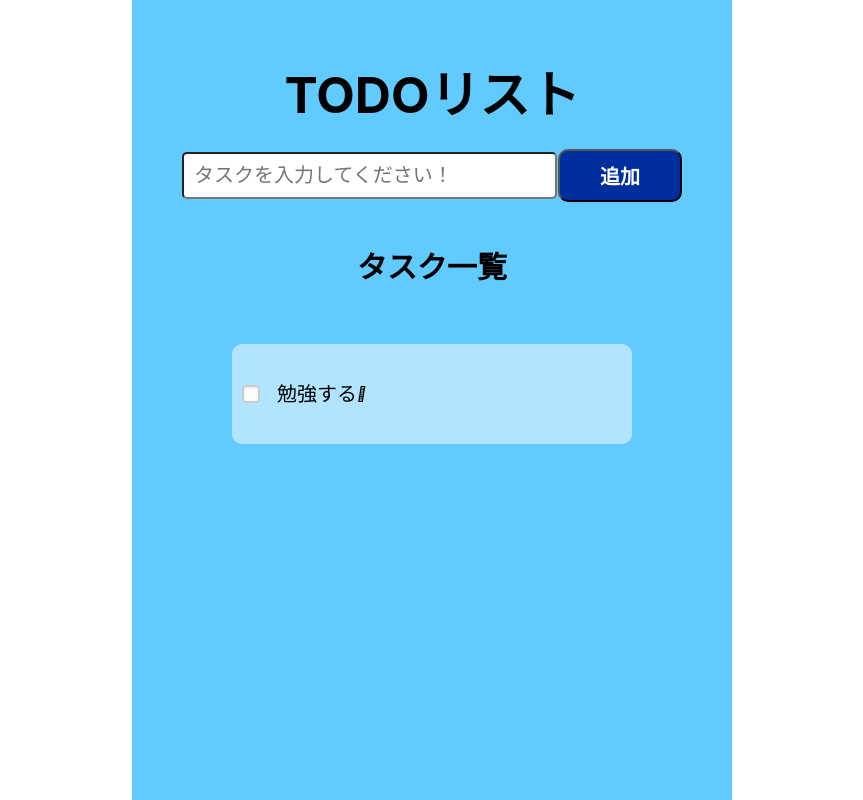
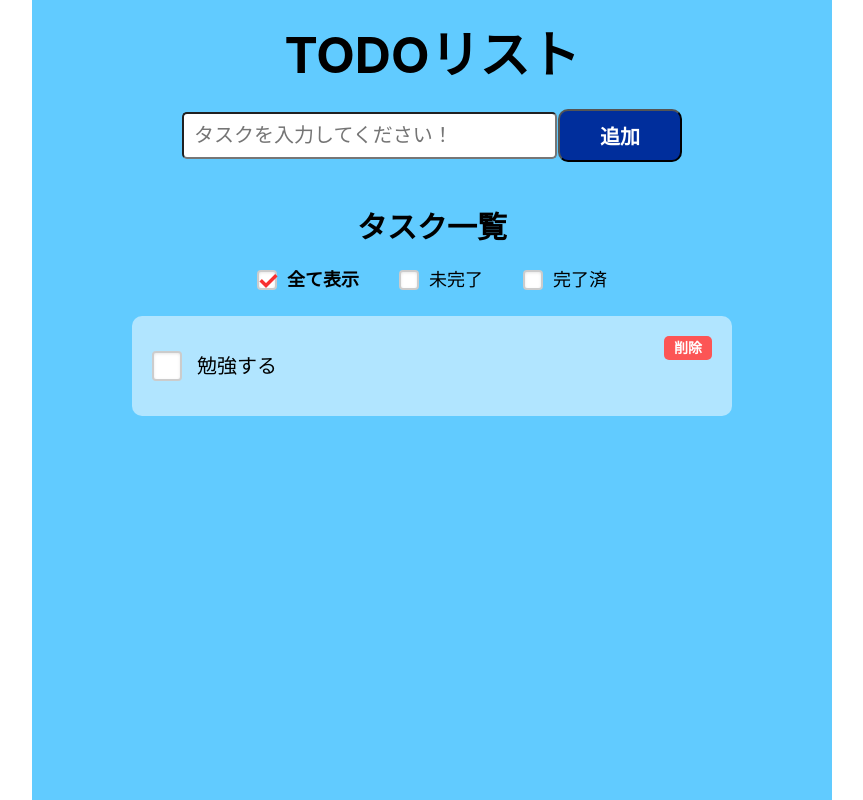
Before and after one commit to tsuchiya-kai/jsTodoList, a website: page index/sample.html in a window 1280 px wide. Shown: the top 800 px of the page, without its empty margins (208-1071 px from the left). Drawn offline with Linux system fonts and the light colour scheme.

Commit message:
作業開始前に一応

```diff
--- a/index/sample.html
+++ b/index/sample.html
@@ -10,7 +10,7 @@
 </head>
 <body>
 
-<div class="center-container _bg-blue">
+<div class="todolist-wrap _center-content _bg-blue">
 
   <div class="todo-list">
     <h1 class="title">TODOリスト</h1>
@@ -26,7 +26,28 @@
     </form>
 
     <h2 class="subtitle">タスク一覧</h2>
-    <div class="center-container task-area">
+
+    <div class="task-area">
+
+      <form class="task-filter _mb-2">
+        <div class="wrap _center-content">
+          <label class="label">
+            <input class="input" type="radio" name="todos" value="all-todos" onchange="clickedRadioBtn()" checked>
+            <span class="text">全て表示</span>
+          </label>
+
+          <label class="label">
+            <input class="input" type="radio" name="todos" value="Incomplete" onchange="clickedRadioBtn()">
+            <span class="text">未完了</span>
+          </label>
+
+          <label class="label">
+            <input class="input" type="radio" name="todos" value="Complete" onchange="clickedRadioBtn()">
+            <span class="text">完了済</span>
+          </label>
+        </div>
+      </form>
+
       <div class="task-card">
 
         <div class="checkbox">
@@ -36,14 +57,13 @@
 
         <div class="title">勉強する</div>
 
-        <i class="delete"></i>
-
+        <a href="#" class="delete">削除</a>
 
       </div>
     </div>
 
   </div>
-  </div>
+</div>
 
 
 
--- a/sass/components/add-task.scss
+++ b/sass/components/_add-task.scss
@@ -2,7 +2,10 @@
   width: 100%;
 
   >.inputwrap  {
+    max-width: 50rem;
     height: 7rem;
+    margin-right: auto;
+    margin-left: auto;
     display: flex;
     justify-content: space-between;
     align-items: center;
@@ -11,7 +14,7 @@
       flex: 0 0 75%;
 
       @include respond(phone) {
-        flex: 0 0 65%;
+        flex: 0 0 75%;
       }
 
     }
@@ -20,9 +23,8 @@
       flex: 0 0 15%;
 
       @include respond(phone) {
-        flex: 0 0 10%;
+        flex: 0 0 20%;
       }
-
     }
   }
 }
--- a/sass/components/app-btn.scss
+++ b/sass/components/_app-btn.scss
@@ -7,4 +7,8 @@
   color: #fff;
   background-color: #002e9c;
   cursor: pointer;
+
+  @include respond(phone) {
+    padding: 1rem 2.5rem;
+  }
 }
--- /dev/null
+++ b/sass/components/_task-area.scss
@@ -0,0 +1,12 @@
+.task-area {
+  padding-top: 1rem;
+  padding-bottom: 5rem;
+  padding-right: 5rem;
+  padding-left: 5rem;
+
+  @include respond(phone) {
+    padding-bottom: 2rem;
+    padding-right: 1rem;
+    padding-left: 1rem;
+  }
+}
--- /dev/null
+++ b/sass/components/_task-card.scss
@@ -0,0 +1,85 @@
+.task-card {
+  display: flex;
+  background-color: #b1e5ff;
+  min-height: 10rem;
+  padding-top: 2rem;
+  padding-bottom: 2rem;
+  padding-right: 7rem;
+  padding-left: 2rem;
+  align-items: center;
+  border-radius: 10px;
+  position: relative;
+
+  > .checkbox {
+    text-align: center;
+
+    > .input {
+      display: none;
+
+      &:checked + :after {
+        content: '済';
+        position: absolute;
+        top: -.8rem;
+        left: -.1rem;
+        font-size: 2.5rem;
+        font-weight: bold;
+        line-height: 1.1;
+        color: #fc7ea4;
+        border: 2px solid #fc7ea4;
+        border-radius: 100px;
+        width: 3.2rem;
+        height: 3.2rem;
+
+      }
+    }
+
+    > label {
+      position: relative;
+      padding-left: 3rem;
+      cursor: pointer;
+      user-select: none;
+
+      &::before {
+        content: '';
+        position: absolute;
+        right: 0;
+        left: 0;
+        top: 0;
+        bottom: 0;
+        margin: auto;
+        width: 3rem;
+        height: 3rem;
+        border: 2px solid #ccc;
+        background-color: #fff;
+        border-radius: 4px;
+        box-shadow: inset 0 1px 3px rgba(0,0,0,.1);
+      }
+    }
+  }
+
+  >.title {
+    font-size: 2rem;
+    margin-left: 1.5rem;
+  }
+
+  >.delete  {
+    color: #fff;
+    background-color: #fc5555;
+    text-decoration: none;
+    line-height: 1;
+    font-weight: bold;
+    padding-top: .5rem;
+    padding-bottom: .5rem;
+    padding-right: 1rem;
+    padding-left: 1rem;
+    border-radius: 5px;
+    transition: .3s;
+    position: absolute;
+    top: 2rem;
+    right: 2rem;
+
+    &:hover {
+      background-color: #f83030;
+    }
+  }
+}
--- /dev/null
+++ b/sass/components/_task-filter.scss
@@ -0,0 +1,59 @@
+.task-filter {
+
+  >.wrap {
+    font-size: 1.8rem;
+    max-width: 45rem;
+    padding-right: 5rem;
+    padding-left: 5rem;
+    display: flex;
+    justify-content: space-between;
+
+    >.label {
+      position: relative;
+      display: flex;
+      align-items: center;
+
+      &::before {
+        content: '';
+        position: absolute;
+        left: 0;
+        top: 0;
+        bottom: 0;
+        margin: auto;
+        width: 2rem;
+        height: 2rem;
+        border: 2px solid #ccc;
+        background-color: #fff;
+        border-radius: 4px;
+        box-shadow: inset 0 1px 3px rgba(0,0,0,.1);
+      }
+
+      >.text {
+        padding-left: 3rem;
+      }
+
+      >.input {
+        display: none;
+
+        &:checked + .text {
+          font-weight: bold;
+        }
+
+        &:checked + :after {
+          content: '\2713\0020';
+          position: absolute;
+          top: 0;
+          bottom: 0;
+          left: 0;
+          margin: auto;
+          width: 2rem;
+          height: 2rem;
+          font-size: 2.5rem;
+          font-weight: bold;
+          line-height: 0.8;
+          color: #f83030;
+        }
+      }
+    }
+  }
+}
--- a/sass/components/todo-list.scss
+++ b/sass/components/_todo-list.scss
@@ -3,11 +3,14 @@
   >.title {
     font-size: 5rem;
     text-align: center;
+
+    @include respond(phone) {
+      font-size: 4rem;
+    }
   }
 
   >.subtitle {
     font-size: 3rem;
     text-align: center;
-    text-align: center;
   }
 }
--- /dev/null
+++ b/sass/components/_todolist-wrap.scss
@@ -0,0 +1,15 @@
+.todolist-wrap {
+  max-width: 80rem;
+  min-height: 100vh;
+  padding-top: 1rem;
+  padding-bottom: 5rem;
+  padding-right: 5rem;
+  padding-left: 5rem;
+
+  @include respond(phone) {
+    padding-top: 2rem;
+    padding-bottom: 5rem;
+    padding-right: 3rem;
+    padding-left: 3rem;
+  }
+}
--- a/sass/components/task-card.scss
+++ /dev/null
@@ -1,58 +0,0 @@
-.task-card {
-  display: flex;
-  background-color: #b1e5ff;
-  min-height: 10rem;
-  padding: 1rem;
-  align-items: center;
-  border-radius: 10px;
-
-  > .checkbox {
-    text-align: center;
-
-    > .input {
-      display: none;
-
-      &:checked + :after {
-        content: '済';
-        position: absolute;
-        top: 2px;
-        left: 1px;
-        font-size: 2rem;
-        font-weight: bold;
-        line-height: 0.8;
-        color: #fc7ea4;
-      }
-    }
-
-    > label {
-      position: relative;
-      padding-left: 2rem;
-      cursor: pointer;
-      user-select: none;
-
-      &::before {
-        content: '';
-        position: absolute;
-        left: 0;
-        top: 0;
-        width: 1.25em;
-        height: 1.25em;
-        border: 2px solid #ccc;
-        background-color: #fff;
-        border-radius: 4px;
-        box-shadow: inset 0 1px 3px rgba(0,0,0,.1);
-      }
-    }
-  }
-
-  >.title {
-    font-size: 2rem;
-    margin-left: 1.5rem;
-  }
-
-  >.delete  {
-    &:before {
-      content: "\f1f8";
-    }
-  }
-}
--- a/sass/objects/center-container.scss
+++ /dev/null
@@ -1,6 +0,0 @@
-.center-container {
-  max-width: 60rem;
-  min-height: 100vh;
-  margin: 0 auto;
-  padding: 5rem;
-}
--- a/sass/style.scss
+++ b/sass/style.scss
@@ -15,14 +15,17 @@
 // elements
 
 // objects
-@import "objects/center-container";
+
 
 // components
 @import "components/app-input";
 @import "components/app-btn";
 @import "components/add-task";
+@import "components/todolist-wrap";
 @import "components/todo-list";
 @import "components/task-card";
+@import "components/task-filter";
+@import "components/task-area";
 
 // utilities
 @import "utilities/main";
--- a/sass/utilities/_main.scss
+++ b/sass/utilities/_main.scss
@@ -44,3 +44,11 @@
         padding-bottom: #{$i}rem !important;
     }
 }
+
+//中央寄せ
+._center-content {
+    margin: 0 auto;
+}
+._center-container {
+    text-align: center;
+}
```
Also changed, not shown: css/style.css, sass/components/_app-input.scss (renamed from sass/components/app-input.scss).
